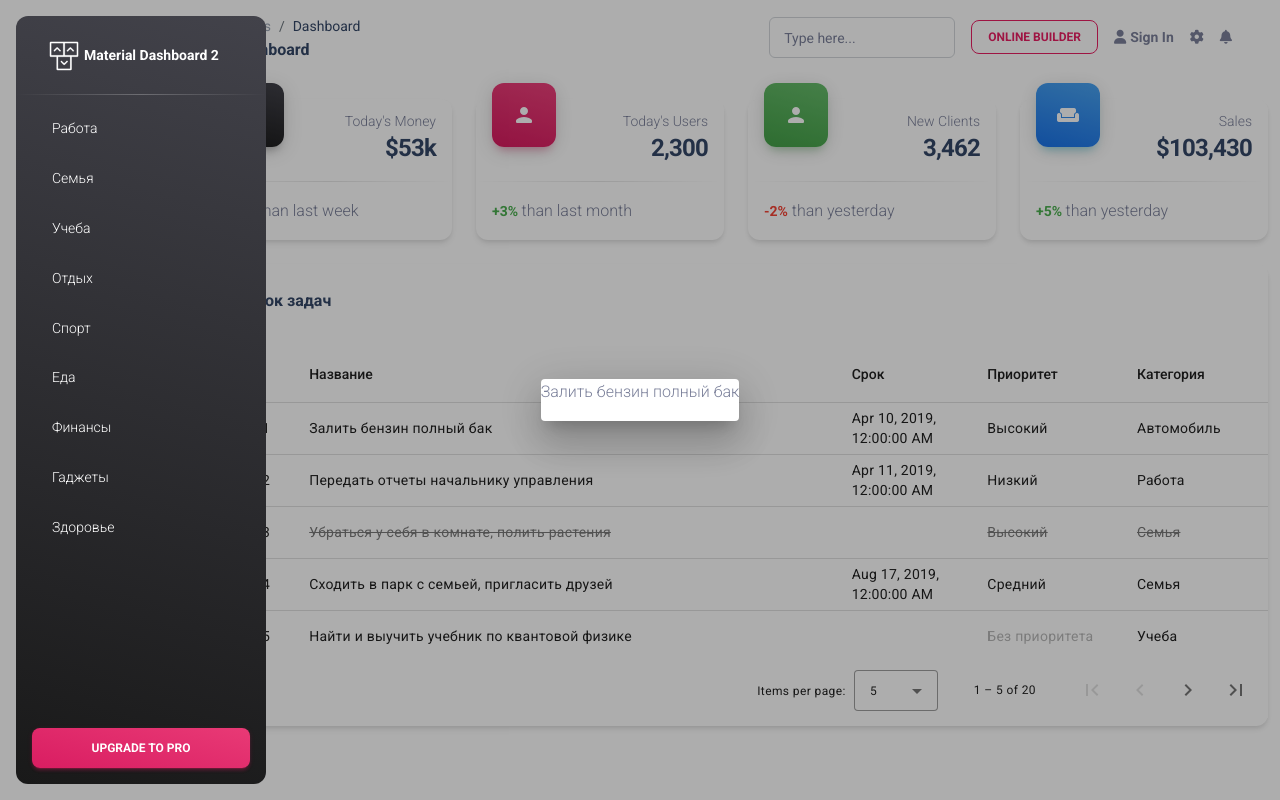
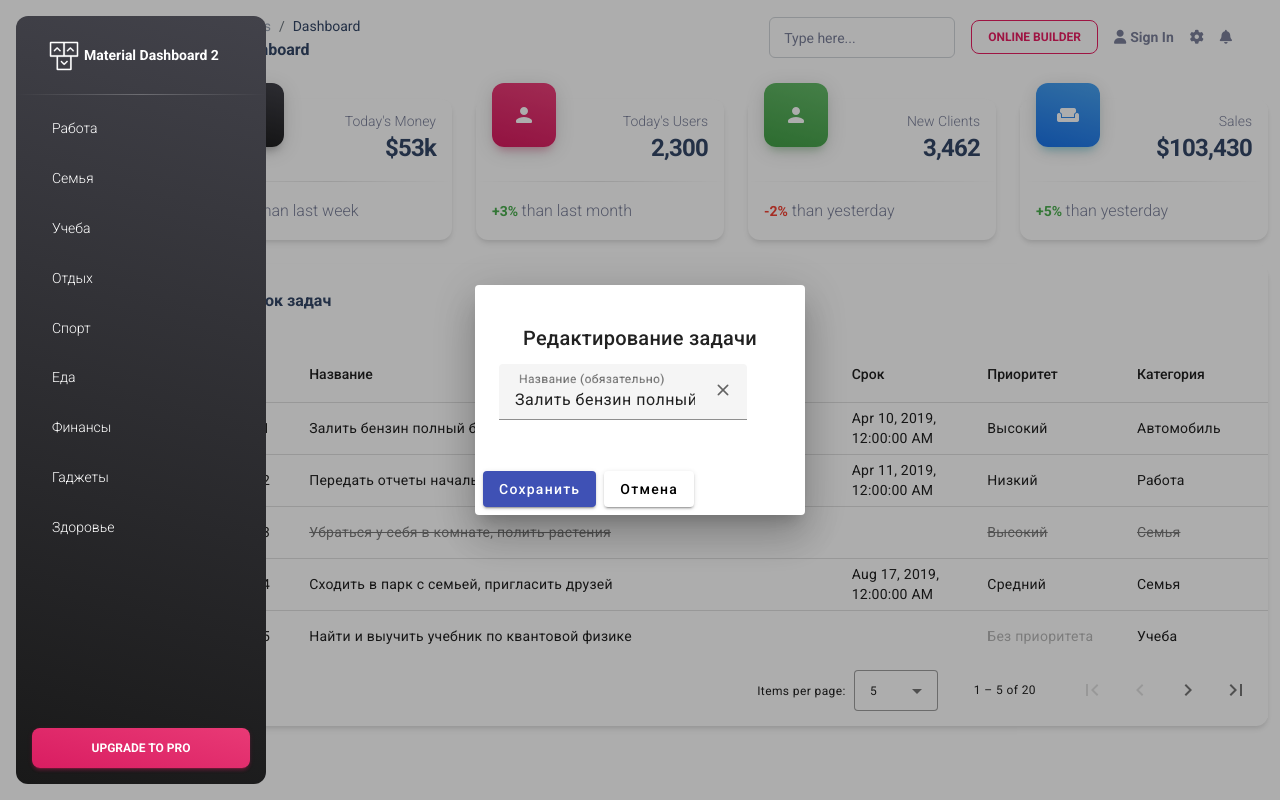
Before and after one commit to GeraClimber/Todo, an Angular app: page / in a window 1280 px wide. Both pictures are taken after a click on the element "Залить бензин полный бак". Built offline with nearby package versions, Linux system fonts and the light colour scheme.

Commit message:
изменение названия задачи РП

```diff
--- a/src/app/app.component.ts
+++ b/src/app/app.component.ts
@@ -41,6 +41,15 @@
   }
 
   onUpdateTask(task: Task) {
-    console.log(task);
+    this.dataHandler.updateTask(task).subscribe(()=>{
+      this.dataHandler.searchTasks(
+        this.selectedCategory,
+        null,
+        null,
+        null
+      ).subscribe(tasks=>{
+        this.tasks = tasks;
+      });
+    });
   }
 }
--- a/src/app/data/dao/impl/TaskDAOArray.ts
+++ b/src/app/data/dao/impl/TaskDAOArray.ts
@@ -54,8 +54,11 @@
     return allTasks;
   }
 
-  // update(arg0: Task): Observable<Task> {
-  //   return undefined;
-  // }
+  update(task: Task): Observable<Task> {
+    // @ts-ignore
+    const taskTmp: Task = TestData.tasks.find(t=>t.id===task.id);
+    TestData.tasks.splice(TestData.tasks.indexOf(taskTmp),1,task)
+    return of(task);
+  }
 
 }
--- a/src/app/dialog/edit-task-dialog/edit-task-dialog.component.html
+++ b/src/app/dialog/edit-task-dialog/edit-task-dialog.component.html
@@ -1 +1,32 @@
-<p *ngIf="task">{{task.title}}</p>
+<mat-dialog-content>
+
+  <p mat-dialog-title>{{dialogTitle}}</p>
+
+  <mat-form-field>
+
+    <mat-label>Название (обязательно)</mat-label>
+
+    <input
+        #inputTitle matInput
+        [(ngModel)]="tmpTitle"
+        (keydown.enter)="onConfirm()">
+    <button
+        *ngIf="tmpTitle.trim().length>0"
+        matSuffix mat-icon-button aria-label="Clear"
+        (click)="tmpTitle = ''" >
+      <mat-icon>clear</mat-icon>
+    </button>
+  </mat-form-field>
+</mat-dialog-content>
+
+<mat-dialog-actions>
+  <button
+    mat-raised-button color="primary"
+    (click)="onConfirm()" [disabled]="inputTitle.value.trim().length ==0">
+      Сохранить
+  </button>
+  <button mat-raised-button (click)="onCancel()">
+    Отмена
+  </button>
+
+</mat-dialog-actions>
--- a/src/app/dialog/edit-task-dialog/edit-task-dialog.component.ts
+++ b/src/app/dialog/edit-task-dialog/edit-task-dialog.component.ts
@@ -16,16 +16,28 @@
     ) {
   }
 
-  private dialogTitle: string = "";
-  task: Task | null = null;
+  dialogTitle: string = "";
+  task: Task = this.data[0];
+
+  tmpTitle: string="";
 
 
   ngOnInit() {
-    this.task = this.data[0];
+
     this.dialogTitle = this.data[1];
-
-    console.log(this.task);
-    console.log(this.dialogTitle);
+    this.tmpTitle = this.task.title;
   }
 
+  onConfirm(): void {
+
+      this.task.title = this.tmpTitle;
+      this.dialogRef.close(this.task);
+  }
+
+  onCancel(): void {
+
+    this.dialogRef.close(null);
+  }
+
+
 }
--- a/src/app/service/data-handler.service.ts
+++ b/src/app/service/data-handler.service.ts
@@ -33,6 +33,10 @@
     return this.categoryDaoArray.getAll();
   }
 
+  updateTask(task: Task): Observable<Task> {
+    return this.taskDaoArray.update(task);
+  }
+
   fillTasks() {
     this.tasksSubject.next(TestData.tasks);
   }
--- a/src/app/views/tasks/tasks.component.ts
+++ b/src/app/views/tasks/tasks.component.ts
@@ -89,7 +89,10 @@
     const dialogRef = this.dialog.open(EditTaskDialogComponent, {data: [task, 'Редактирование задачи'], autoFocus: false});
 
     dialogRef.afterClosed().subscribe(result =>{
-
+      if (result as Task) {
+        this.updateTask.emit(task);
+        return;
+      }
     });
   }
 
```
Also changed, not shown: src/app/app.module.ts (+11 -1 lines).
